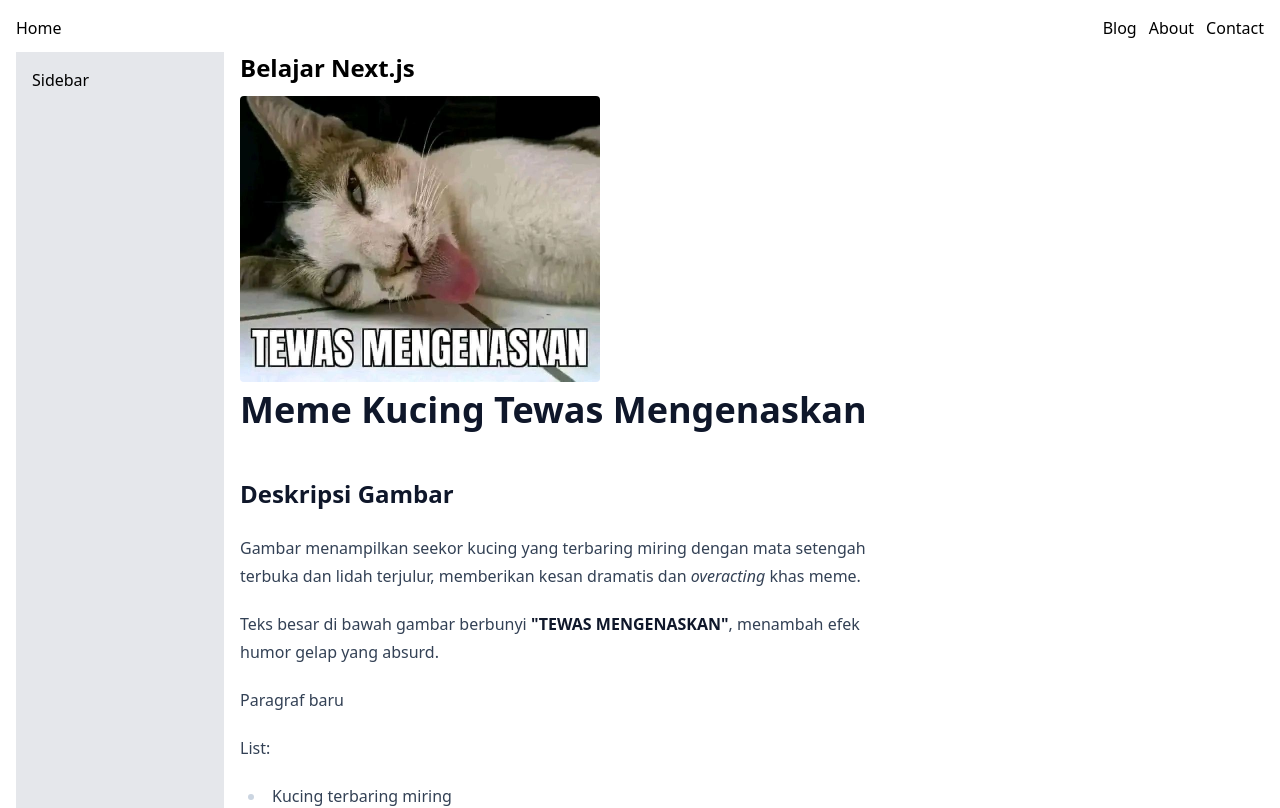
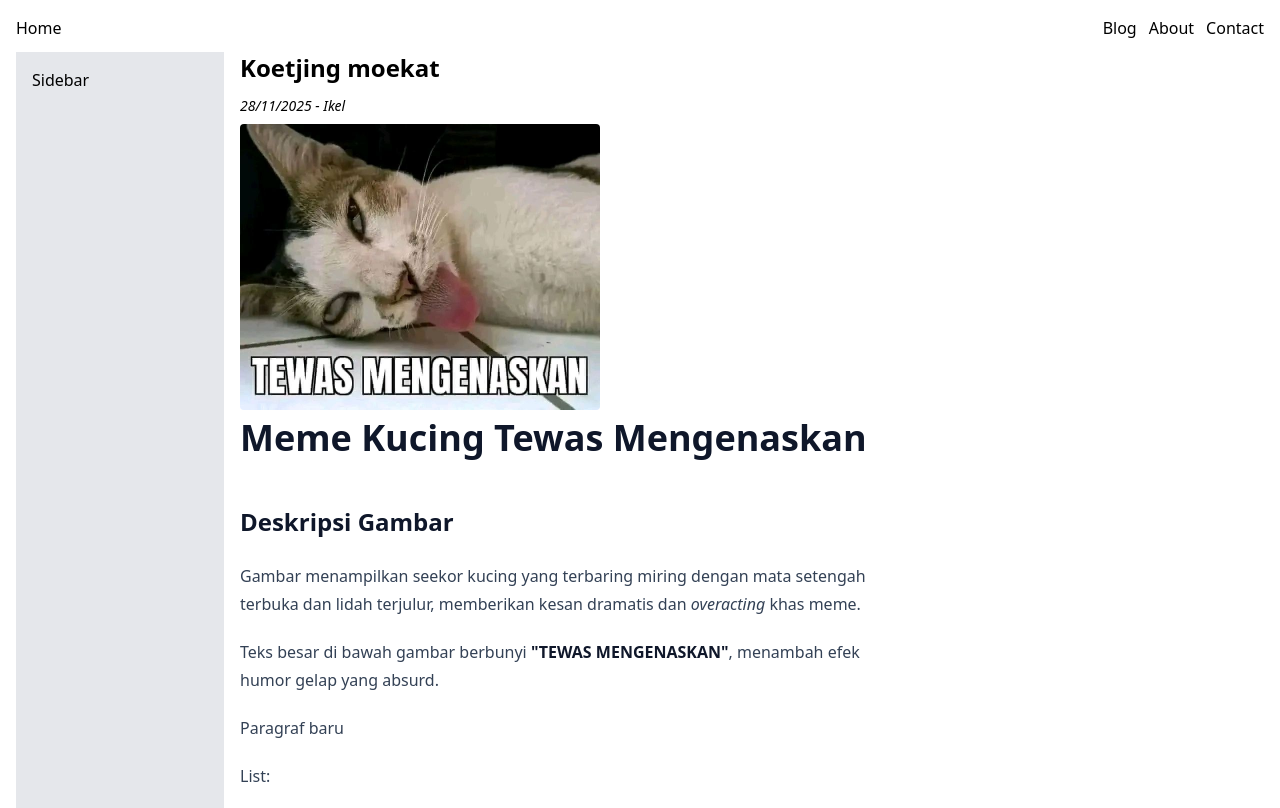
Before and after one commit to Elcand/learn-nextjs, a Next.js app: page /blog/belajar-nextjs in a window 1280 px wide. Shown: the top 808 px of the page. Built offline with nearby package versions, Linux system fonts and the light colour scheme.

Commit message:
understanding meta data from markdown - front matter

```diff
--- a/app/blog/belajar-nextjs/page.tsx
+++ b/app/blog/belajar-nextjs/page.tsx
@@ -1,16 +1,24 @@
 import Heading from "@/app/components/heading";
+import matter from "gray-matter";
 import { marked } from "marked";
 import { readFile } from "node:fs/promises";
 
 export default async function BelajarNextjs() {
   const text = await readFile("./content/blog/belajar-nextjs.md", "utf8");
-  const html = marked(text);
+  const {
+    content,
+    data: { title, image, date, author },
+  } = matter(text);
+  const html = marked(content);
 
   return (
     <>
-      <Heading>Belajar Next.js</Heading>
+      <Heading>{title}</Heading>
+      <p className="pb-2 text-sm italic">
+        {date} - {author}
+      </p>
       <img
-        src="/assets/image1.jpg"
+        src={image}
         alt=""
         width={360}
         height={360}
--- a/content/blog/belajar-nextjs.md
+++ b/content/blog/belajar-nextjs.md
@@ -1,3 +1,10 @@
+---
+title: "Koetjing moekat"
+image: "/assets/image1.jpg"
+date: "28/11/2025"
+author: "Ikel"
+---
+
 # Meme Kucing Tewas Mengenaskan
 
 ## Deskripsi Gambar
--- a/package.json
+++ b/package.json
@@ -9,6 +9,7 @@
     "lint": "eslint"
   },
   "dependencies": {
+    "gray-matter": "^4.0.3",
     "marked": "^17.0.1",
     "next": "16.0.3",
     "react": "19.2.0",
```
Also changed, not shown: 1 other file (tests, documents, lock files or other folders).
